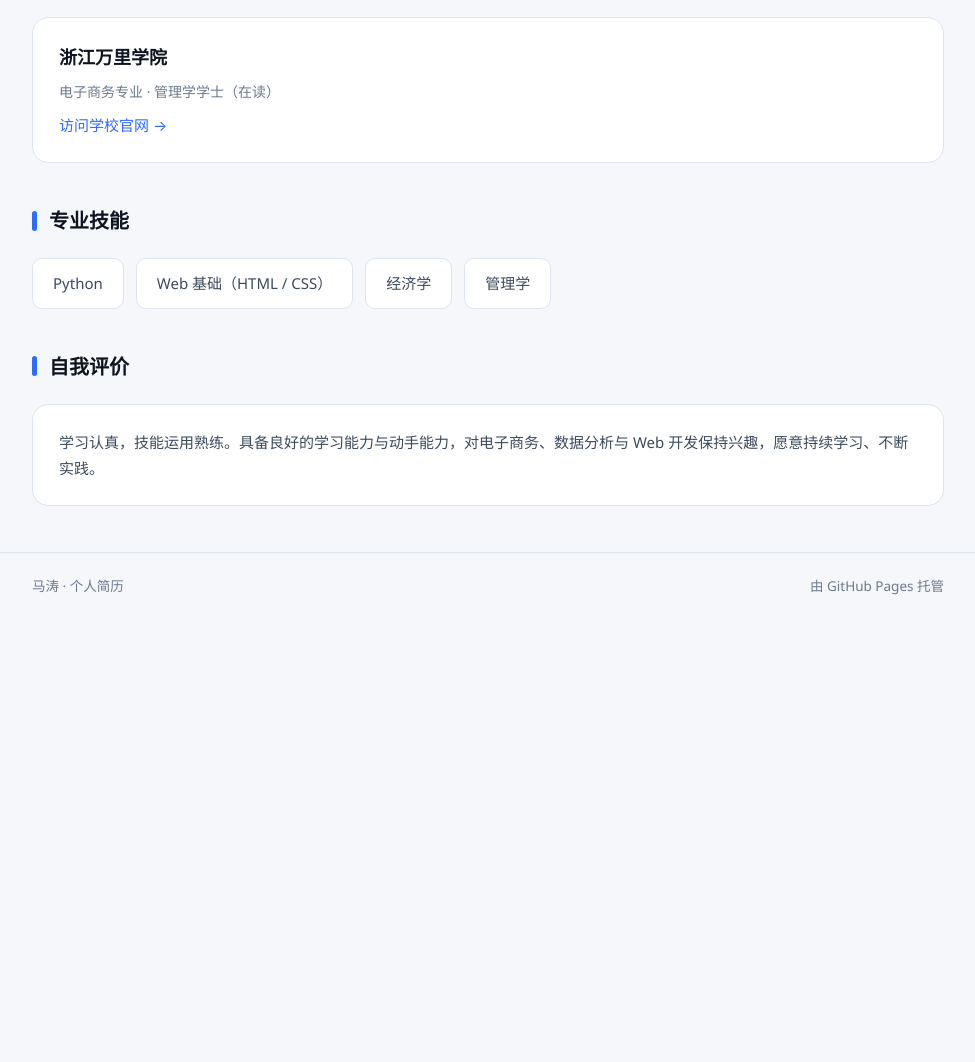
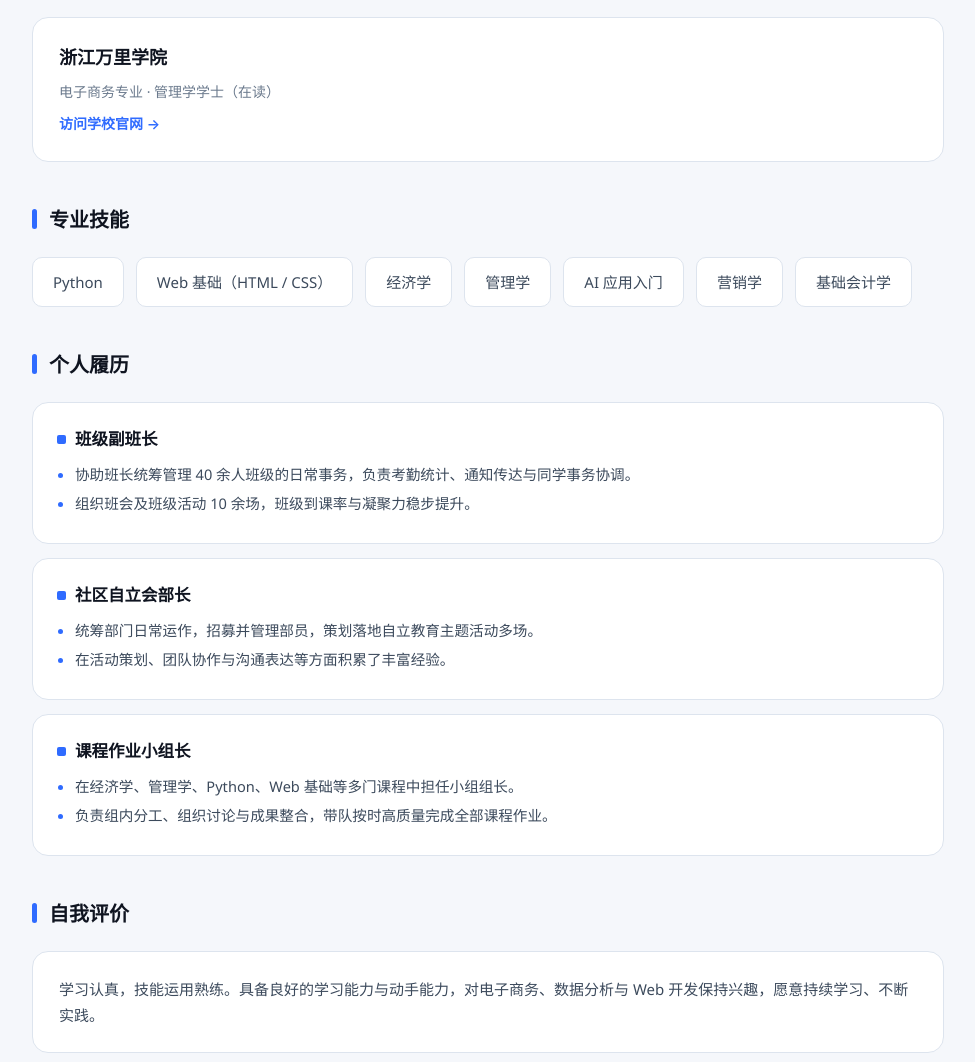
Before and after one commit to linsezhitu/my-resume, a plain HTML site: page My Resume.html in a window 1280 px wide. Shown: the part 705-1767 px from the top of the page, without its empty margins (152-1127 px from the left). Before the commit the page ends 1332 px from the top, so only its background shows below. Drawn offline with Linux system fonts and the light colour scheme.

Commit message:
feat: 新增个人履历栏、增加三项技能、教育背景整卡可点击

```diff
--- a/My Resume.html
+++ b/My Resume.html
@@ -49,11 +49,11 @@
 
     <section>
       <h2>教育背景</h2>
-      <div class="card">
+      <a class="card" href="https://www.zwu.edu.cn" target="_blank" rel="noopener">
         <h3>浙江万里学院</h3>
         <p class="muted">电子商务专业 · 管理学学士（在读）</p>
-        <p><a href="https://www.zwu.edu.cn" target="_blank" rel="noopener">访问学校官网 →</a></p>
-      </div>
+        <p class="go">访问学校官网 →</p>
+      </a>
     </section>
 
     <section>
@@ -63,6 +63,36 @@
         <span class="chip">Web 基础（HTML / CSS）</span>
         <span class="chip">经济学</span>
         <span class="chip">管理学</span>
+        <span class="chip">AI 应用入门</span>
+        <span class="chip">营销学</span>
+        <span class="chip">基础会计学</span>
+      </div>
+    </section>
+
+    <section>
+      <h2>个人履历</h2>
+      <div class="exp">
+        <div class="exp-item">
+          <h3>班级副班长</h3>
+          <ul>
+            <li>协助班长统筹管理 40 余人班级的日常事务，负责考勤统计、通知传达与同学事务协调。</li>
+            <li>组织班会及班级活动 10 余场，班级到课率与凝聚力稳步提升。</li>
+          </ul>
+        </div>
+        <div class="exp-item">
+          <h3>社区自立会部长</h3>
+          <ul>
+            <li>统筹部门日常运作，招募并管理部员，策划落地自立教育主题活动多场。</li>
+            <li>在活动策划、团队协作与沟通表达等方面积累了丰富经验。</li>
+          </ul>
+        </div>
+        <div class="exp-item">
+          <h3>课程作业小组长</h3>
+          <ul>
+            <li>在经济学、管理学、Python、Web 基础等多门课程中担任小组组长。</li>
+            <li>负责组内分工、组织讨论与成果整合，带队按时高质量完成全部课程作业。</li>
+          </ul>
+        </div>
       </div>
     </section>
 
--- a/StyleSheet.css
+++ b/StyleSheet.css
@@ -121,6 +121,9 @@ section > h2::before {
 .card h3 { margin: 0 0 6px; font-size: 18px; color: var(--head); }
 .card p { margin: 0; font-size: 15px; }
 .card .muted { color: var(--dim); font-size: 14px; margin-bottom: 8px; }
+a.card { display: block; color: inherit; text-decoration: none; }
+a.card:hover { text-decoration: none; }
+.card .go { color: var(--accent); font-size: 14px; font-weight: 600; }
 
 /* 技能 chips */
 .stack { display: flex; flex-wrap: wrap; gap: 12px; }
@@ -130,6 +133,26 @@ section > h2::before {
   transition: transform .18s ease, border-color .18s ease, color .18s ease;
 }
 .chip:hover { transform: translateY(-2px); border-color: var(--accent-2); color: var(--head); }
+
+/* 个人履历 */
+.exp { display: flex; flex-direction: column; gap: 14px; }
+.exp-item {
+  background: var(--card); border: 1px solid var(--line);
+  border-radius: var(--radius); padding: 22px 24px;
+  transition: border-color .18s ease, transform .18s ease;
+}
+.exp-item:hover { border-color: var(--accent); transform: translateY(-2px); }
+.exp-item h3 {
+  margin: 0 0 8px; font-size: 16.5px; color: var(--head);
+  display: flex; align-items: center; gap: 9px;
+}
+.exp-item h3::before {
+  content: ""; width: 9px; height: 9px; border-radius: 2px;
+  background: var(--accent); flex: 0 0 auto;
+}
+.exp-item ul { margin: 0; padding-left: 18px; font-size: 14.6px; }
+.exp-item li { margin: 4px 0; }
+.exp-item li::marker { color: var(--accent); }
 
 footer {
   border-top: 1px solid var(--line);
```
Also changed, not shown: index.html (+33 -3 lines).
